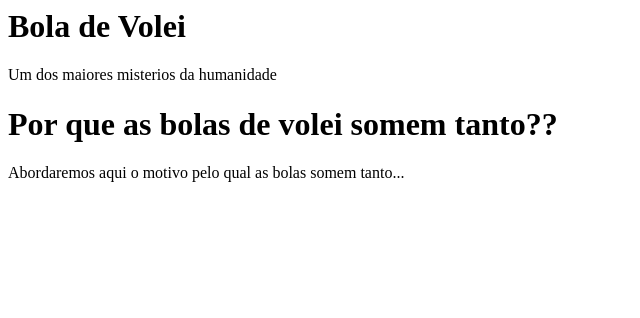
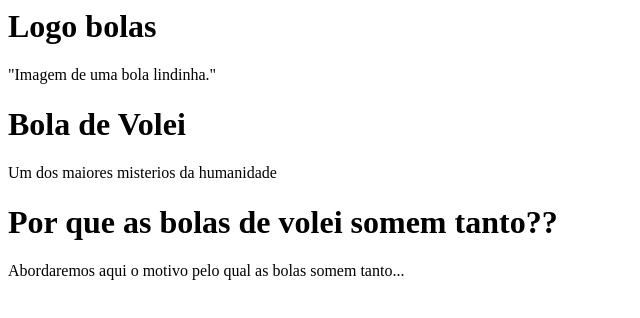
Before and after one commit to mezetti04/entregaByron, a plain HTML site: page index.html in a window 1280 px wide. Shown: the whole page, without its empty margins (0-640 px from the left). Drawn offline with Linux system fonts and the light colour scheme.

Commit message:
header criada

```diff
--- a/index.html
+++ b/index.html
@@ -1,3 +1,9 @@
+<header>
+    <h1>Logo bolas</h1>
+    <p>"Imagem de uma bola lindinha."</p>
+</header>
+
+
 <h1>Bola de Volei</h1>
 <p>Um dos maiores misterios da humanidade</p>
 
```
